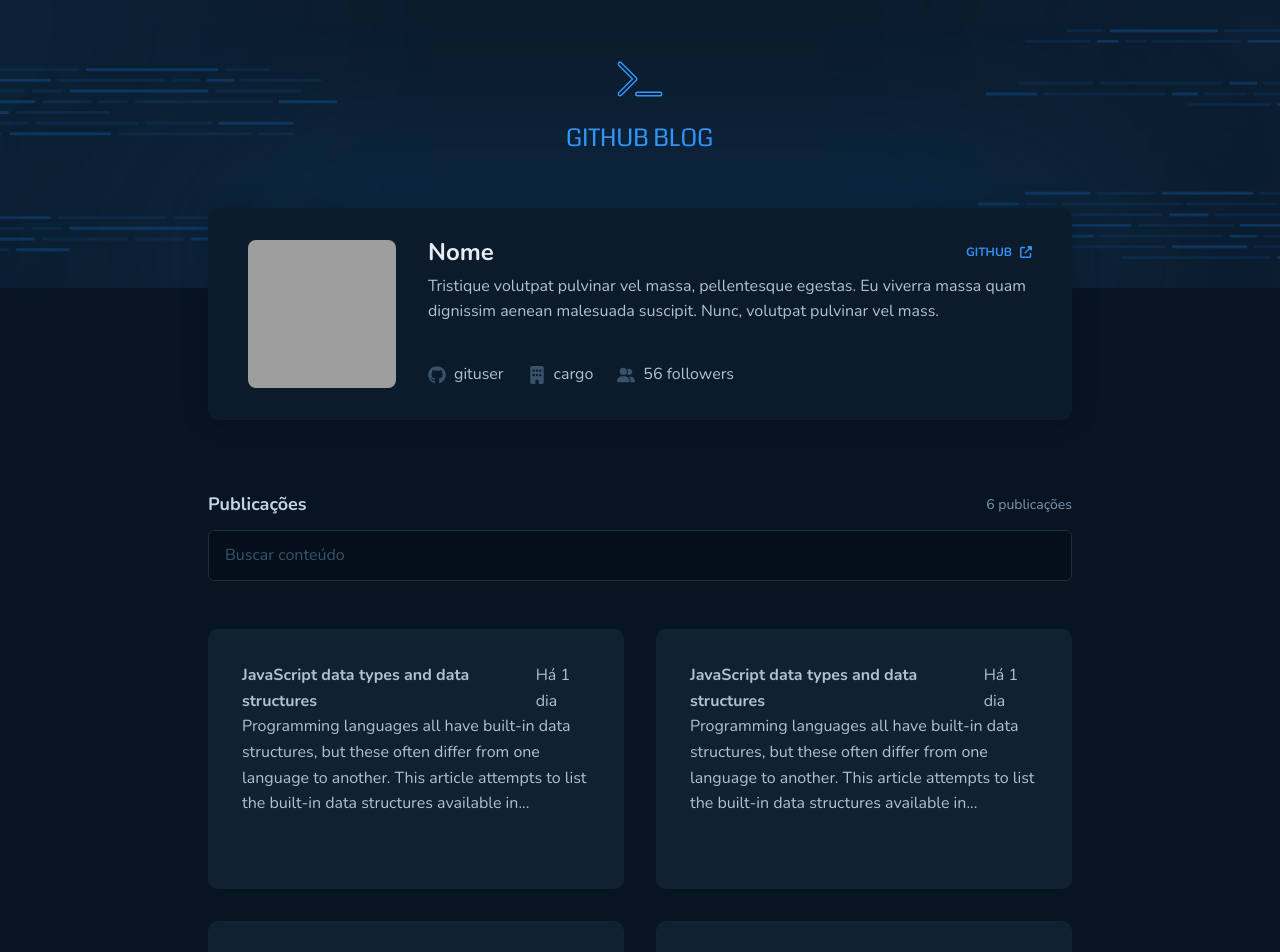
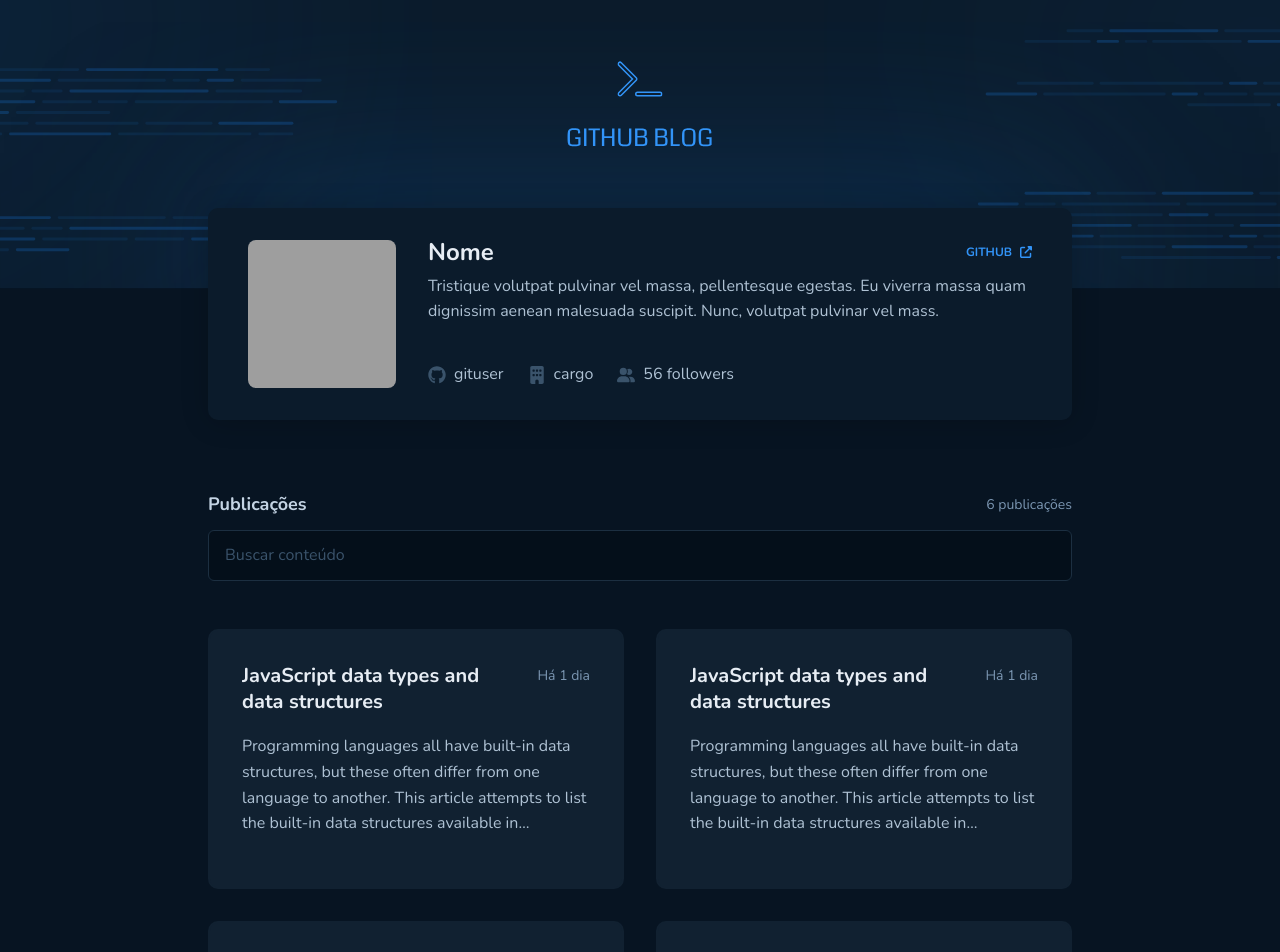
Before and after one commit to SoshiNoir/Github-Blog, a React (Vite) app: page / in a window 1280 px wide. Shown: the top 952 px of the page. Built offline with nearby package versions, Linux system fonts and the light colour scheme; grey boxes are pictures that could not be loaded.

Commit message:
Finalização pagina home

```diff
--- a/src/pages/Home/components/Post/index.tsx
+++ b/src/pages/Home/components/Post/index.tsx
@@ -2,7 +2,7 @@ import { PostContainer } from './styles';
 
 export function Post() {
   return (
-    <PostContainer>
+    <PostContainer to='/post/1'>
       <div>
         <strong>JavaScript data types and data structures</strong>
         <span>Há 1 dia</span>
@@ -10,7 +10,15 @@ export function Post() {
       <p>
         Programming languages all have built-in data structures, but these often
         differ from one language to another. This article attempts to list the
-        built-in data structures available in...
+        built-in data structures available in Programming languages all have
+        built-in data structures, but these often differ from one language to
+        another. This article attempts to list the built-in data structures
+        available in Programming languages all have built-in data structures,
+        but these often differ from one language to another. This article
+        attempts to list the built-in data structures available in Programming
+        languages all have built-in data structures, but these often differ from
+        one language to another. This article attempts to list the built-in data
+        structures available in
       </p>
     </PostContainer>
   );
--- a/src/pages/Home/components/Post/styles.ts
+++ b/src/pages/Home/components/Post/styles.ts
@@ -1,6 +1,7 @@
+import { Link } from 'react-router-dom';
 import styled from 'styled-components';
 
-export const PostContainer = styled.div`
+export const PostContainer = styled(Link)`
   width: 100%;
   height: 16.25rem;
   border-radius: 10px;
@@ -8,6 +9,7 @@ export const PostContainer = styled.div`
   border: 2px solid ${(props) => props.theme.colors['base-post']};
   padding: 2rem;
   transition: 0.4s;
+  color: ${(props) => props.theme.colors['base-text']};
 
   &:hover {
     border-color: ${(props) => props.theme.colors['base-label']};
@@ -16,5 +18,32 @@ export const PostContainer = styled.div`
   div {
     display: flex;
     gap: 1rem;
+    margin-bottom: 1.25rem;
+
+    strong {
+      flex: 1;
+      font-size: ${(props) => props.theme.textSizes.xl};
+      color: ${(props) => props.theme.colors['base-title']};
+      overflow: hidden;
+      text-overflow: ellipsis;
+      display: -webkit-box;
+      -webkit-box-orient: vertical;
+      -webkit-line-clamp: 2;
+    }
+
+    span {
+      width: max-content;
+      font-size: ${(props) => props.theme.textSizes.s};
+      color: ${(props) => props.theme.colors['base-span']};
+    }
+  }
+
+  p {
+    overflow: hidden;
+    text-overflow: ellipsis;
+    display: -webkit-box;
+    -webkit-box-orient: vertical;
+    -webkit-line-clamp: 4;
+    text-decoration: none;
   }
 `;
--- a/src/pages/Home/components/Profile/index.tsx
+++ b/src/pages/Home/components/Profile/index.tsx
@@ -12,10 +12,7 @@ export function Profile() {
       <ProfileDetails>
         <header>
           <h1>Nome</h1>
-          <ExternalLink
-            text='github'
-            href='https://github.com/SoshiNoir/SoshiNoir'
-          />
+          <ExternalLink text='github' href='https://github.com/SoshiNoir/' />
         </header>
         <p>
           Tristique volutpat pulvinar vel massa, pellentesque egestas. Eu
```
